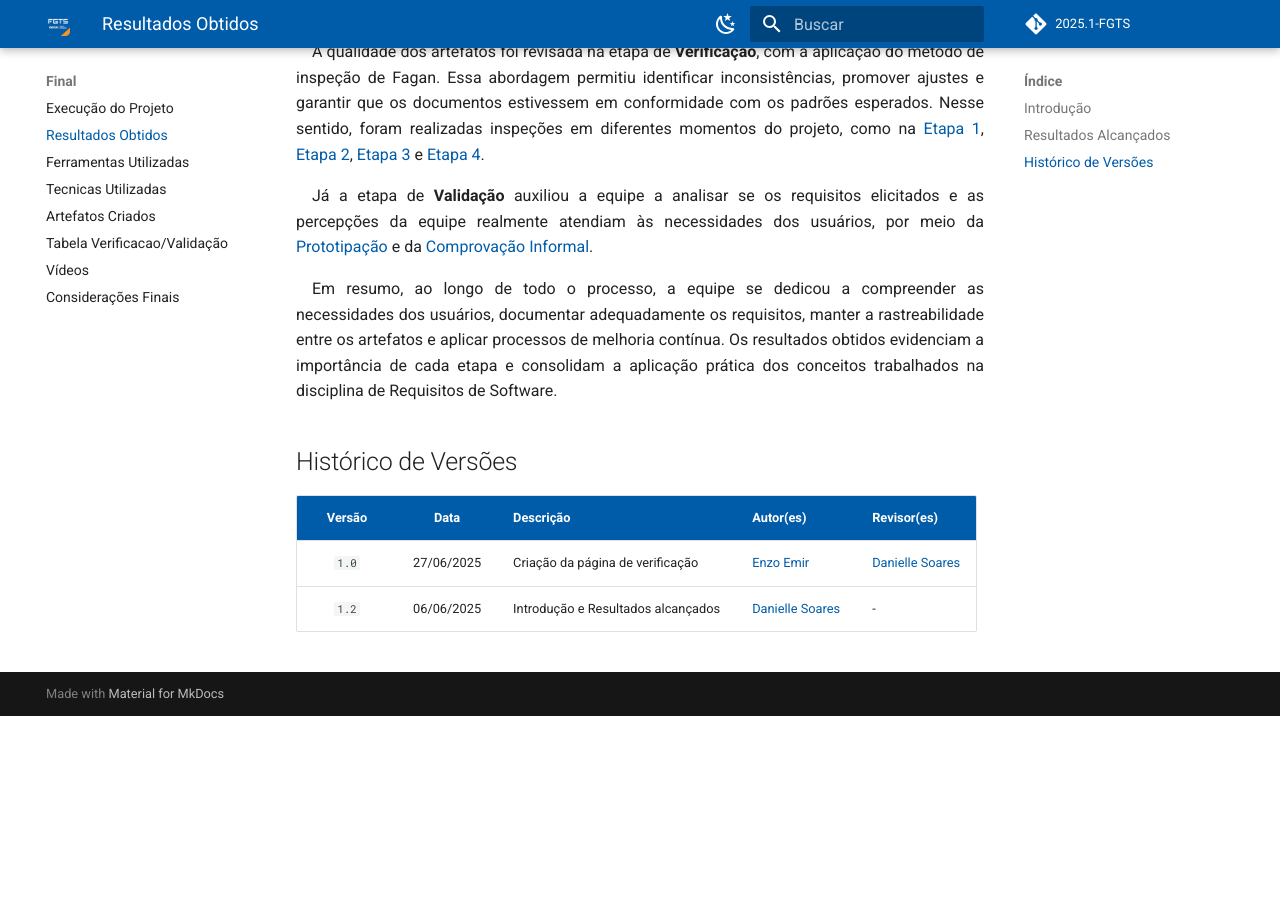
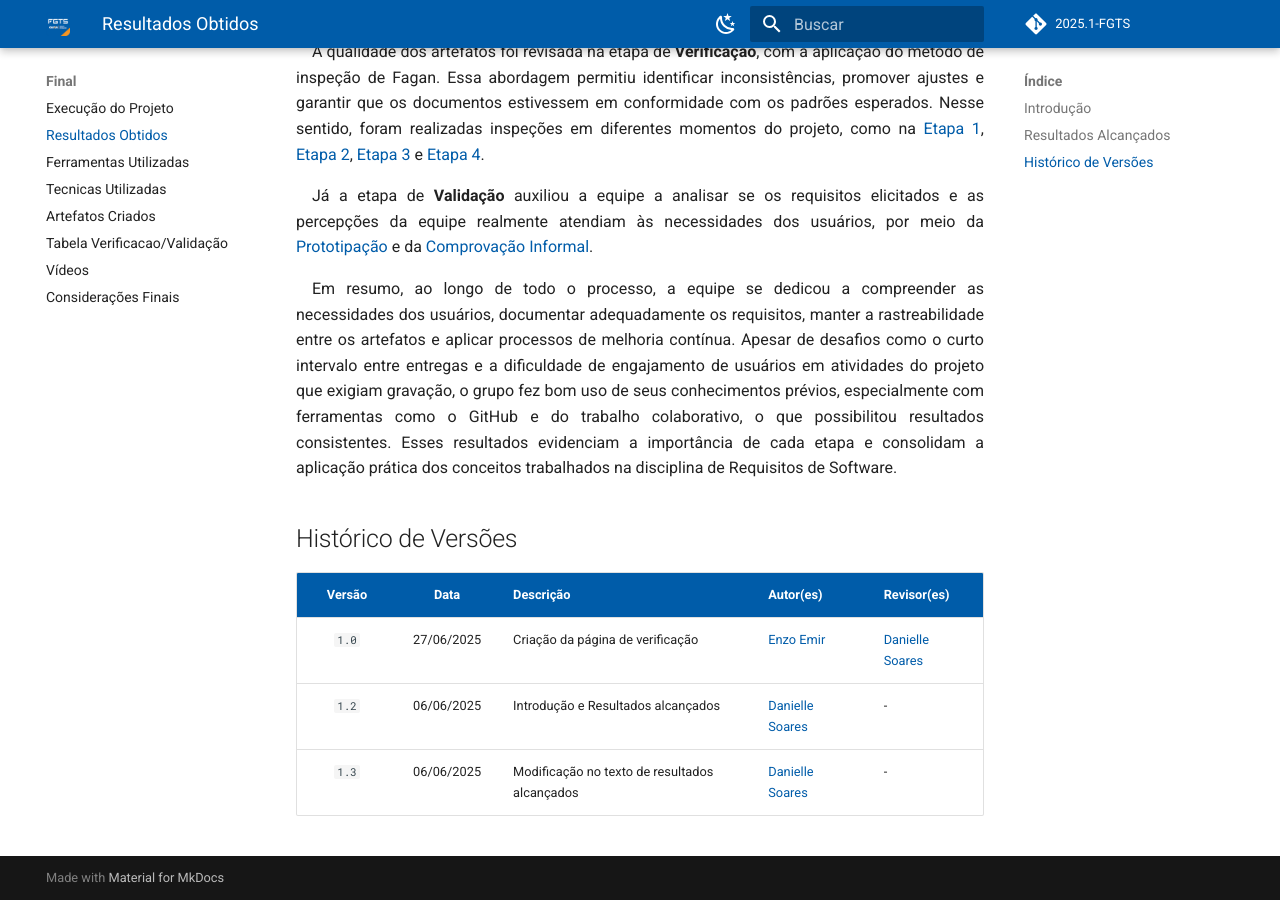
Before and after one commit to eduardodpms/REQ-FGTS, an MkDocs documentation site: the page built from docs/Final/Resultados.md, in a window 1280 px wide and 900 px high, scrolled down 1239 px. Built offline with MkDocs 1.6.1 and Material for MkDocs 9.7.7, drawn with Linux system fonts in a browser that asks for light colours; comment, search, counter and statistics services are not loaded; before the commit the page ends 1955 px from its top, so only the background shows below that.

Commit message:
feat: resultados alcançados

```diff
--- a/docs/Final/Resultados.md
+++ b/docs/Final/Resultados.md
@@ -18,7 +18,7 @@ A qualidade dos artefatos foi revisada na etapa de **Verificação**, com a apli
 
 Já a etapa de **Validação** auxiliou a equipe a analisar se os requisitos elicitados e as percepções da equipe realmente atendiam às necessidades dos usuários, por meio da [Prototipação](https://requisitos-de-software.github.io/2025.1-FGTS/Validacao/Prototipacao/) e da [Comprovação Informal](https://requisitos-de-software.github.io/2025.1-FGTS/Validacao/Comprovacao/).
 
-Em resumo, ao longo de todo o processo, a equipe se dedicou a compreender as necessidades dos usuários, documentar adequadamente os requisitos, manter a rastreabilidade entre os artefatos e aplicar processos de melhoria contínua. Os resultados obtidos evidenciam a importância de cada etapa e consolidam a aplicação prática dos conceitos trabalhados na disciplina de Requisitos de Software.
+Em resumo, ao longo de todo o processo, a equipe se dedicou a compreender as necessidades dos usuários, documentar adequadamente os requisitos, manter a rastreabilidade entre os artefatos e aplicar processos de melhoria contínua. Apesar de desafios como o curto intervalo entre entregas e a dificuldade de engajamento de usuários em atividades do projeto que exigiam gravação, o grupo fez bom uso de seus conhecimentos prévios, especialmente com ferramentas como o GitHub e do trabalho colaborativo, o que possibilitou resultados consistentes. Esses resultados evidenciam a importância de cada etapa e consolidam a aplicação prática dos conceitos trabalhados na disciplina de Requisitos de Software.
 
 
 ## Histórico de Versões
@@ -27,3 +27,4 @@ Em resumo, ao longo de todo o processo, a equipe se dedicou a compreender as nec
 |:-----: | :--------: | :------------------------------- | :---------- | :---------- |
 | `1.0`    | 27/06/2025 | Criação da página de verificação | [Enzo Emir](https://github.com/EnzoEmir)   |  [Danielle Soares](https://github.com/danielle-soaress) |
 | `1.2`    | 06/06/2025 | Introdução e Resultados alcançados | [Danielle Soares](https://github.com/danielle-soaress)   | - |
+| `1.3`    | 06/06/2025 | Modificação no texto de resultados alcançados | [Danielle Soares](https://github.com/danielle-soaress)   | - |
```
